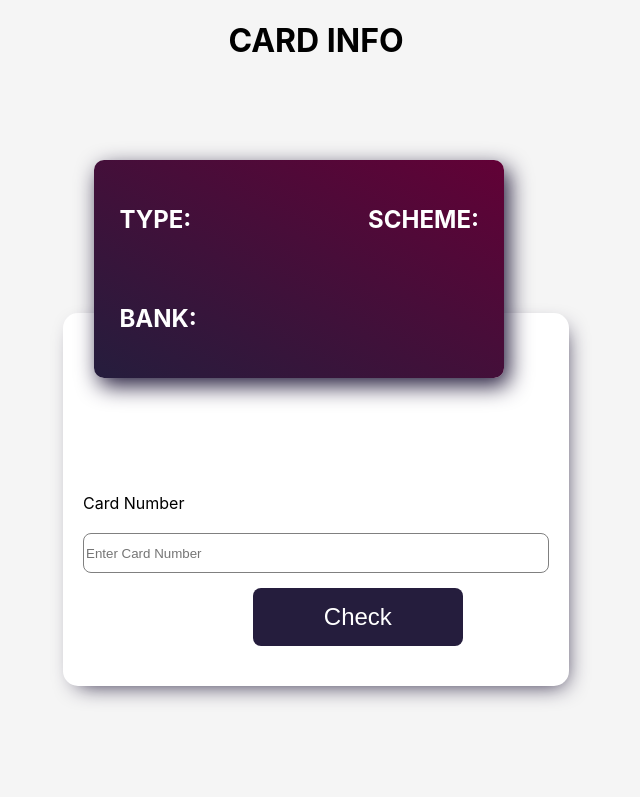
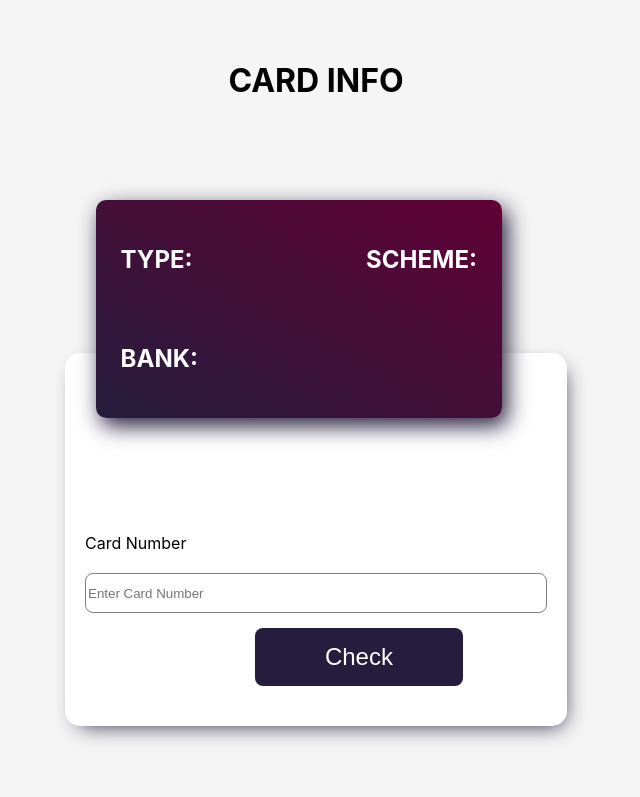
Before and after one commit to princelewis/vela-client, a React (Create React App) app: page / in a window 1280 px wide. Shown: the top 797 px of the page, without its empty margins (324-964 px from the left). Built offline with nearby package versions, Linux system fonts and the light colour scheme.

Commit message:
Add some styling for analytics form

```diff
--- a/src/index.css
+++ b/src/index.css
@@ -6,11 +6,13 @@ body {
   -webkit-font-smoothing: antialiased;
   -moz-osx-font-smoothing: grayscale;
   background-color: whitesmoke;
+  padding: 40px 5px;
 }
 
 code {
   font-family: source-code-pro, Menlo, Monaco, Consolas, 'Courier New',
     monospace;
+    /* font-weight: ; */
 }
 
 *{
```
